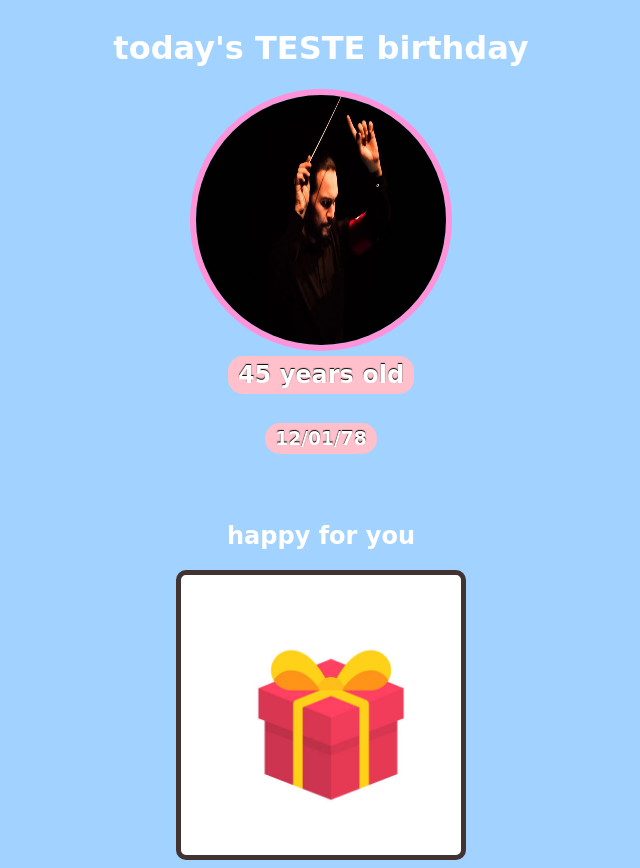
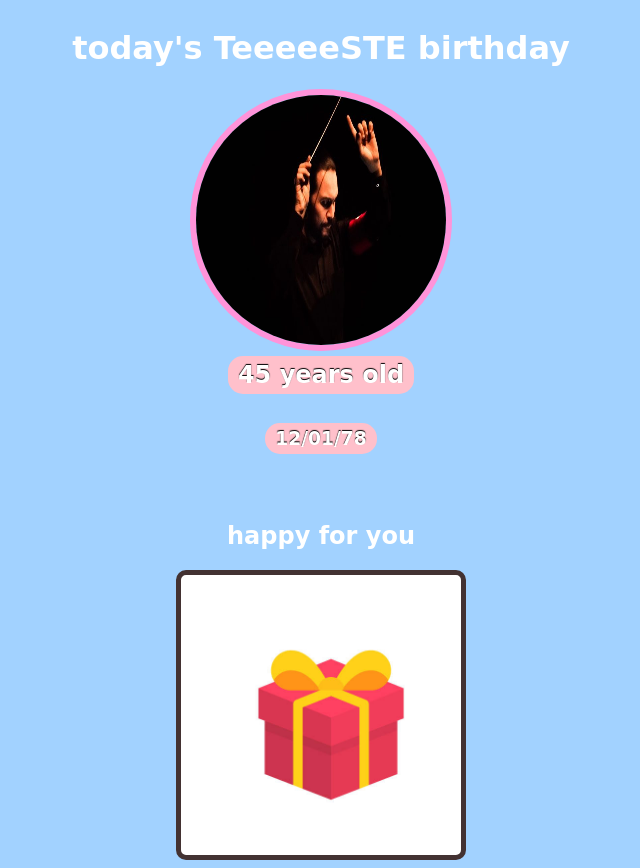
Before and after one commit to rodrigogarciabh/birthsite, a plain HTML site: page index.html in a window 1280 px wide. Shown: the whole page, without its empty margins (319-959 px from the left). Drawn offline with Linux system fonts and the light colour scheme; a web font is replaced by a local one.

Commit message:
novo nome

```diff
--- a/index.html
+++ b/index.html
@@ -10,7 +10,7 @@
 
 <body>
     <div id="header">
-        <h1>today's TESTE birthday</h1>
+        <h1>today's TeeeeeSTE birthday</h1>
         <img src="rodrigo.png" alt="" srcset="" id="avatar">
         <h2 id="bday-age">45 years old</h2>
         <h3 id="bday-date">12/01/78</h4>
```
